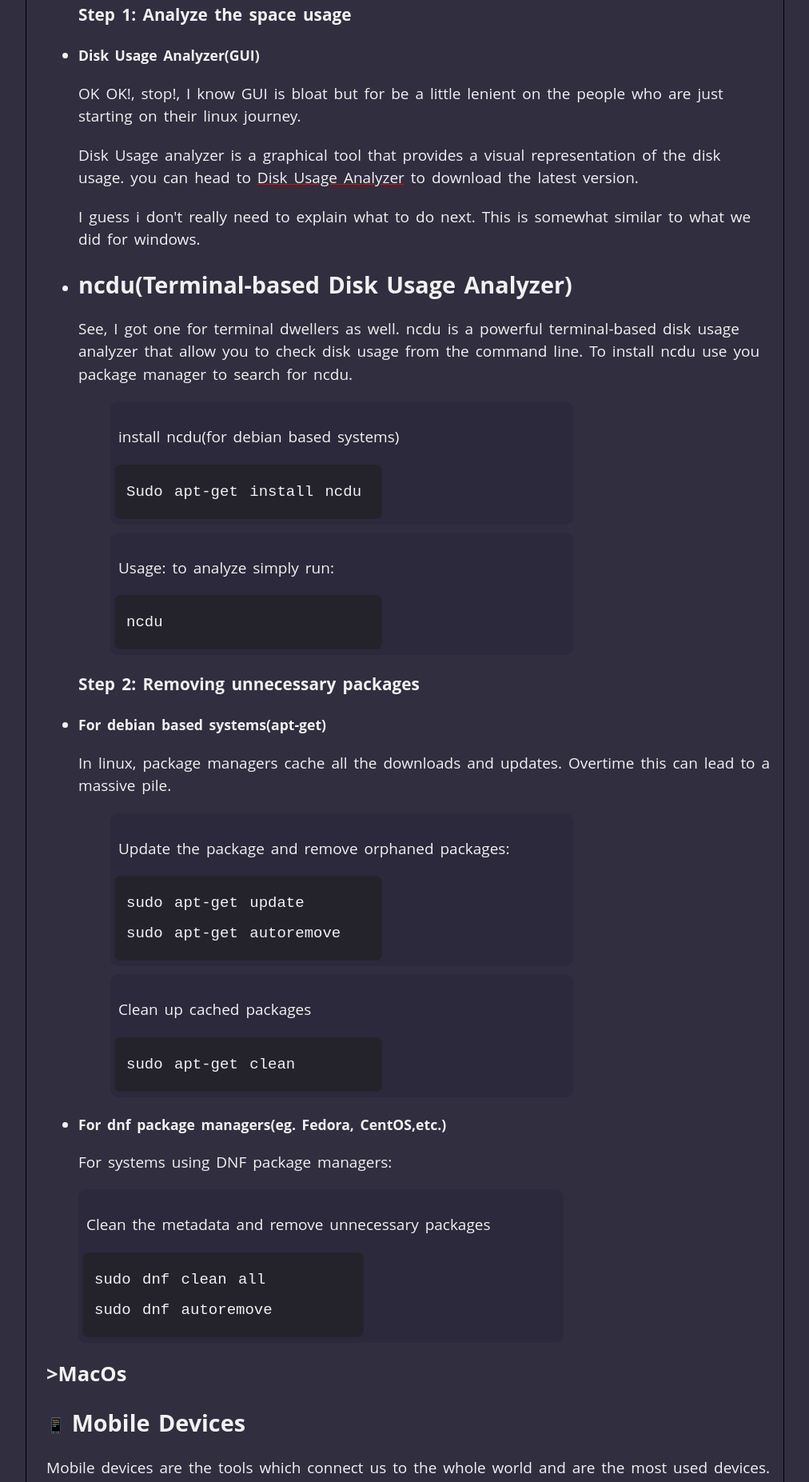
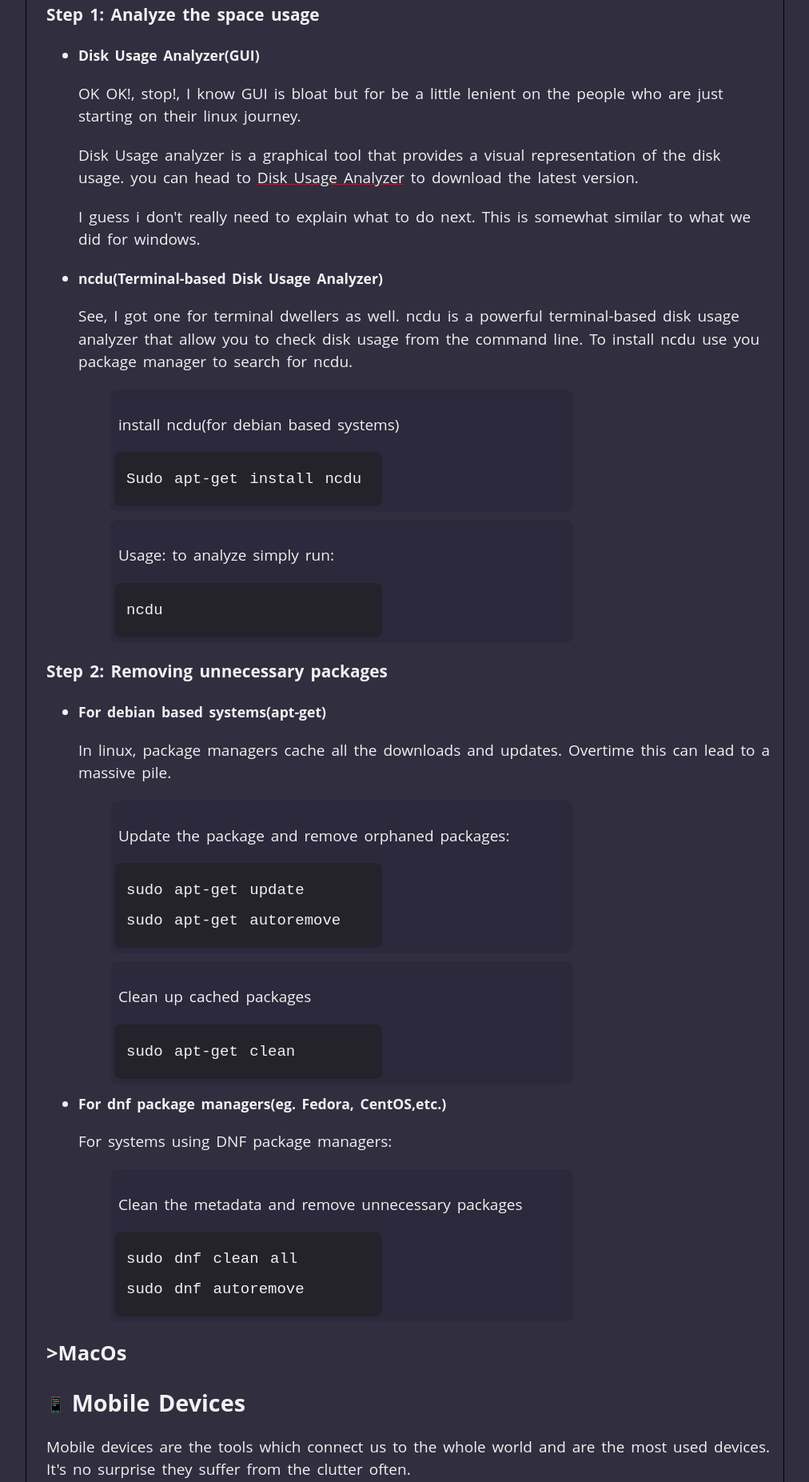
Before and after one commit to gwydion67/languages, a plain HTML site: page freecodecamp/responsive_web_design/project-Documentation_page/doc.html in a window 1280 px wide. Shown: the part 4793-6646 px from the top of the page at 80% size, without its empty margins (256-1268 px from the left). Drawn offline with Linux system fonts and the light colour scheme.

Commit message:
fix documentation html

```diff
--- a/freecodecamp/responsive_web_design/project-Documentation_page/doc.html
+++ b/freecodecamp/responsive_web_design/project-Documentation_page/doc.html
@@ -142,8 +142,8 @@
                     Well for my fellow linux users I highly doubt that they would really need a simple guide for things like space management
                     still i would like to give some refresher to the basics.
                 </p>
+                <h3>Step 1: Analyze the space usage</h3>
                 <ul>
-                    <h3>Step 1: Analyze the space usage</h3>
                     <li>
                         <header class="method">Disk Usage Analyzer(GUI)</header>
                         <p class="detail">
@@ -159,7 +159,7 @@
                         </p>
                     </li>
                     <li>
-                        <header>ncdu(Terminal-based Disk Usage Analyzer)</header>
+                        <header class="method">ncdu(Terminal-based Disk Usage Analyzer)</header>
                         <p class="detail">
                             See, I got one for terminal dwellers as well.
                             ncdu is a powerful terminal-based disk usage analyzer that allow you to check disk usage from the command line.
@@ -180,11 +180,14 @@
                             </ul>
                         </p>
                     </li>
+                </ul>
                 <h3>Step 2: Removing unnecessary packages</h3>
+                <ul>
                     <li>
                         <header class="method">For debian based systems(apt-get)</header>
                         <p class="detail">
                             In linux, package managers cache all the downloads and updates. Overtime this can lead to a massive pile.
+                        </p>
                         <ul>
                             <li class="code-block">
                                 <p>Update the package and remove orphaned packages:</p>
@@ -200,12 +203,13 @@
                                 </code>
                             </li>
                         </ul>
-                        </p>
                     </li>
                     <li>
                         <header class="method">For dnf package managers(eg. Fedora, CentOS,etc.)</header>
                         <p class="detail">
                             For systems using DNF package managers:
+                        </p>
+                        <ul>
                             <li class="code-block">
                                 <p>Clean the metadata and remove unnecessary packages</p>
                                 <code>
@@ -213,7 +217,7 @@
                                     sudo dnf autoremove
                                 </code>
                             </li>
-                        </p>
+                        </ul>
                     </li>
                 </ul>
             </article>
```
Lines whose indentation alone changed are shown as unchanged.
